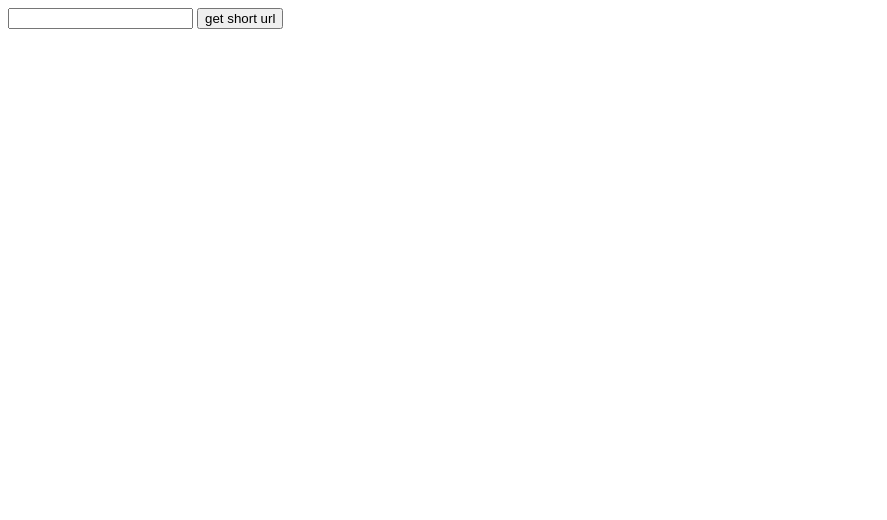
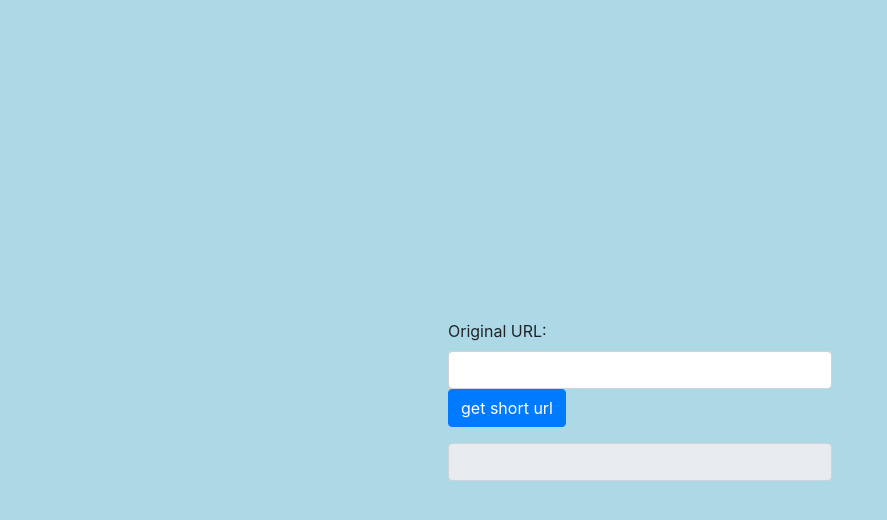
Before and after one commit to sverhrazum69/Url-shortener, a Django app: page / in a window 1280 px wide. Shown: the top 520 px of the page, without its empty margins (0-887 px from the left). Run offline with Django 3.2, Linux system fonts and the light colour scheme; some libraries are stand-ins or nearby versions.

Commit message:
added simple css

```diff
--- /dev/null
+++ b/shortURL/mainProgram/static/css/main.css
@@ -0,0 +1,14 @@
+body{
+    background-color:lightblue;
+}
+.content-wrapper{
+    width: 30%;
+    position: absolute;
+    left: 50%;
+    top: 50%;
+    transform: translate(-50%, -50%);
+}
+.form-control{
+
+    width: 100%;
+}
--- a/shortURL/mainProgram/templates/mainProgram/main.html
+++ b/shortURL/mainProgram/templates/mainProgram/main.html
@@ -1,14 +1,23 @@
+{% load static %}
 <!DOCTYPE html>
 <html>
     <head>
+        <link rel="stylesheet" href="https://stackpath.bootstrapcdn.com/bootstrap/4.5.0/css/bootstrap.min.css" integrity="sha384-9aIt2nRpC12Uk9gS9baDl411NQApFmC26EwAOH8WgZl5MYYxFfc+NcPb1dKGj7Sk" crossorigin="anonymous">
+        <meta charset="utf-8">
         <title>Url shortener</title>
+        <link rel="stylesheet" type="text/css" href="{% static 'css/main.css' %}">
     </head>
     <body>
-        <form method="POST">
-            {% csrf_token %}
-            <input type="text" name="original_url">
-            <button type="submit">get short url</button>
-        </form>
-        {{ shortUrl }}
+        <div class="content-wrapper">
+            <form method="POST">
+                {% csrf_token %}
+                <div class="form-group">
+                    <label for="exampleInputEmail1">Original URL:</label>
+                    <input type="text" name="original_url" class="form-control">
+                    <button type="submit" class="btn btn-primary">get short url</button>
+                </div>
+            </form>
+            <input type="text" class="form-control" placeholder="{{ shortUrl }}" readonly>
+        </div>
     </body>
 </html>
--- a/shortURL/shortURL/settings.py
+++ b/shortURL/shortURL/settings.py
@@ -120,3 +120,6 @@ USE_TZ = True
 # https://docs.djangoproject.com/en/3.0/howto/static-files/
 
 STATIC_URL = '/static/'
+STATIC_DIRS = [
+    os.path.join(BASE_DIR, 'static')
+]
--- a/shortURL/shortURL/urls.py
+++ b/shortURL/shortURL/urls.py
@@ -15,9 +15,11 @@ Including another URLconf
 """
 from django.contrib import admin
 from django.urls import path, include
+from django.conf.urls.static import static
+from django.conf import settings
 
 urlpatterns = [
     path('admin/', admin.site.urls),
     path('', include('mainProgram.urls')),
     #path(r'^api-auth/', include('rest_framework.urls')),
-]
+] + static(settings.STATIC_URL, document_root=settings.STATIC_ROOT)
```
